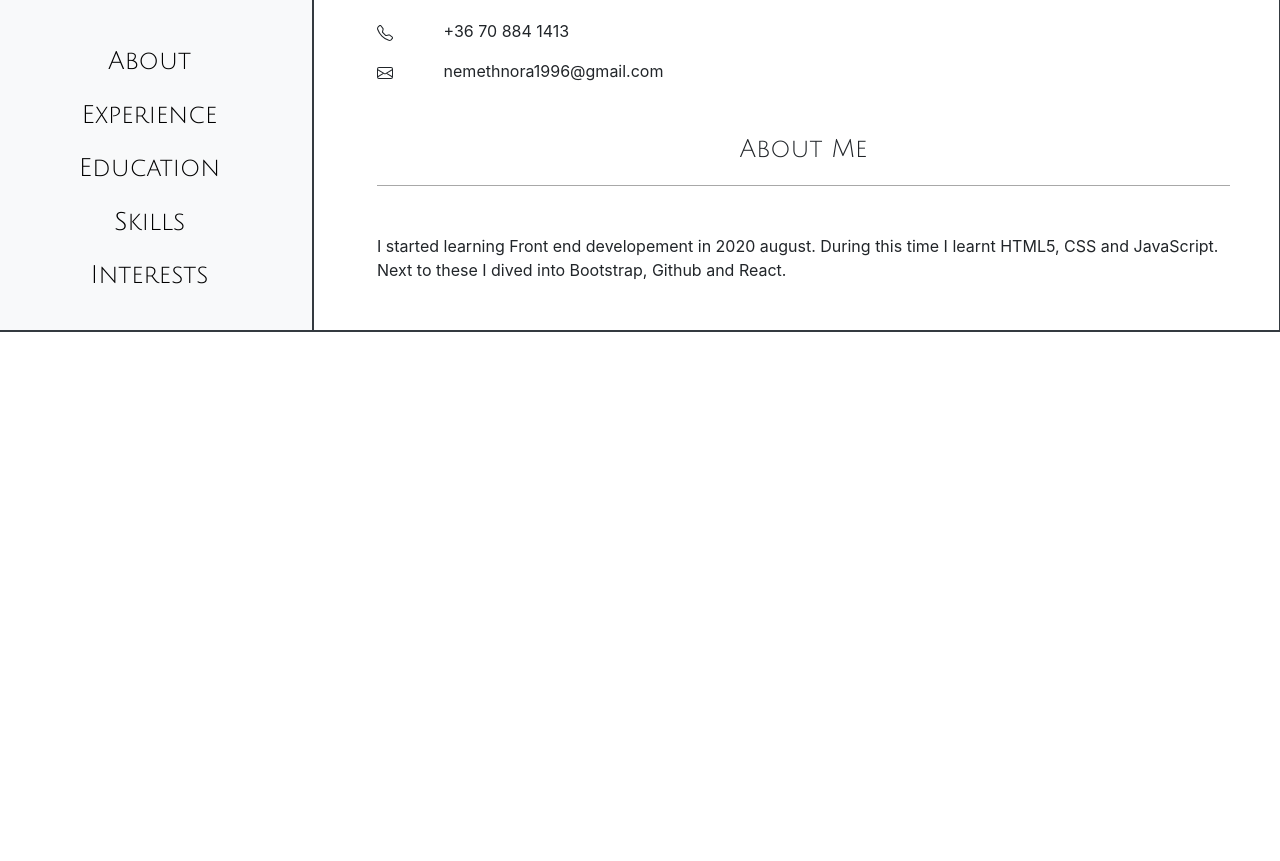
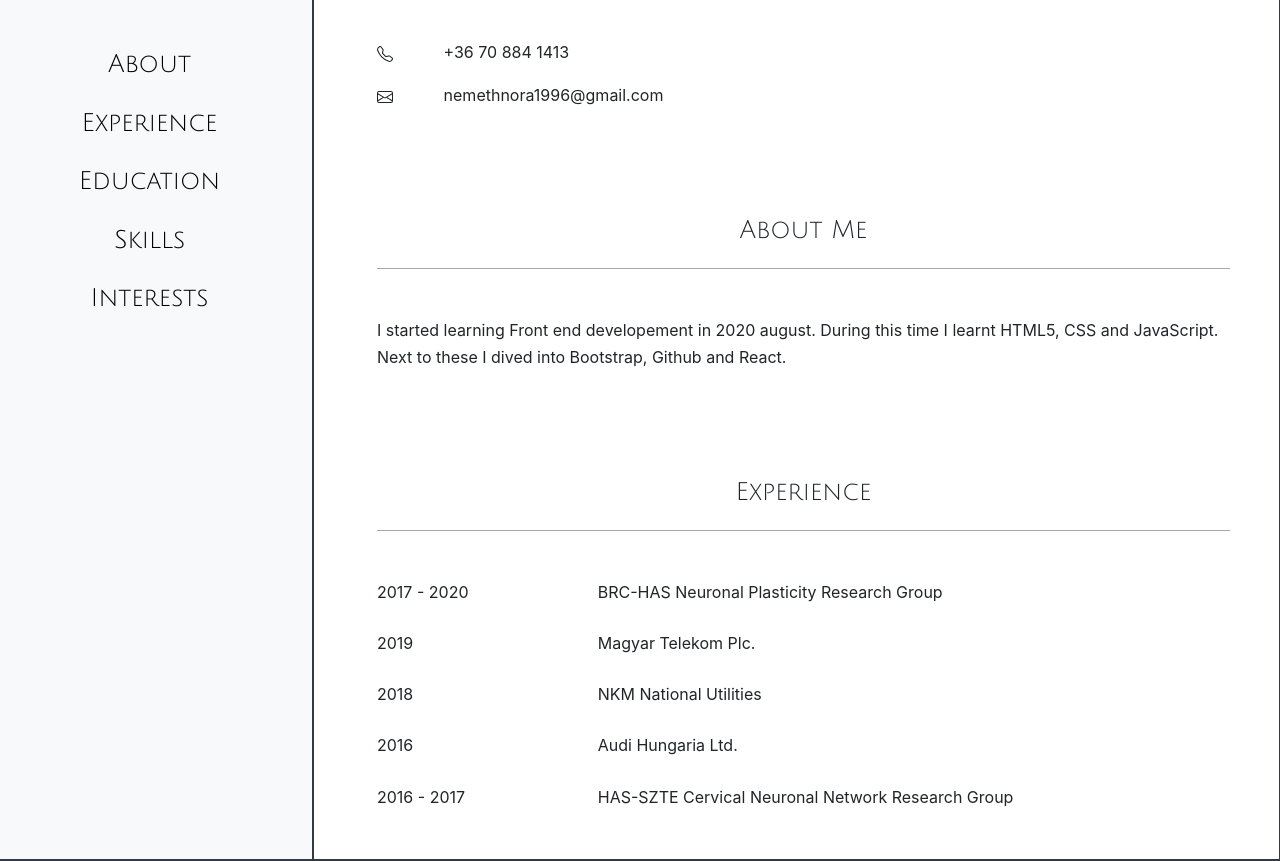
Before and after one commit to nora-nemeth/resume, a plain HTML site: page index.html in a window 1280 px wide. Shown: the part 319-1180 px from the top of the page. Before the commit the page ends 800 px from the top, so only its background shows below. Drawn offline with nearby package versions, Linux system fonts and the light colour scheme.

Commit message:
Add experience part

```diff
--- a/index.html
+++ b/index.html
@@ -25,7 +25,6 @@
     <!-- Main part -->
     <div class="container-fluid border border-dark p-0 m-0">
       <div class="row">
-
         <!-- Sidebar -->
         <div class="col-3 border border-dark bg-light" id="menu_col">
           <img src="profile_photo.jpg" alt="profilePhoto" id="profilePhoto" />
@@ -52,7 +51,7 @@
 
         <!-- About section -->
         <div class="col-9 border border-dark">
-          <div class="row" id="name">Nora Nemeth</div>
+          <div class="row ml-5" id="name">Nora Nemeth</div>
           <div class="row">
             <div class="col-1 ml-5 mt-4">
               <i class="bi bi-telephone">
@@ -91,13 +90,48 @@
             </div>
             <div class="col ml-0 pl-0">nemethnora1996@gmail.com</div>
           </div>
-					<div class="row mt-5 mb-0 pb-0 justify-content-center about">About Me</div>
-					<div class="mr-5 ml-5"><hr></div>
-          <div class="row m-5">I started learning Front end developement in 2020 august. During this time I learnt HTML5, CSS and JavaScript.<br> Next to these I dived into Bootstrap, Github and React. </div>
+          <div class="row pb-0 justify-content-center about" id="about">
+            About Me
+          </div>
+          <div class="mr-5 ml-5"><hr /></div>
+          <div class="row m-5">
+            I started learning Front end developement in 2020 august. During
+            this time I learnt HTML5, CSS and JavaScript.<br />
+            Next to these I dived into Bootstrap, Github and React.
           </div>
 
           <!-- Experience section -->
-
+          <div class="row pb-0 justify-content-center about" id="experience">
+            Experience
+          </div>
+          <div class="mr-5 ml-5"><hr /></div>
+          <div class="m-5">
+            <div class="row mb-4">
+              <div class="col-3">2017 - 2020</div>
+              <div class="col-9">
+                BRC-HAS Neuronal Plasticity Research Group
+              </div>
+            </div>
+            <div class="row mb-4">
+              <div class="col-3">2019</div>
+              <div class="col-9">Magyar Telekom Plc.</div>
+            </div>
+            <div class="row mb-4">
+              <div class="col-3">2018</div>
+              <div class="col-9">NKM National Utilities</div>
+            </div>
+            <div class="row mb-4">
+              <div class="col-3">2016</div>
+              <div class="col-9">Audi Hungaria Ltd.</div>
+            </div>
+            <div class="row mb-4">
+              <div class="col-3">2016 - 2017</div>
+              <div class="col-9">
+                HAS-SZTE Cervical Neuronal Network Research Group
+              </div>
+            </div>
+          </div>
+        </div>
         <!-- Education section -->
 
         <!-- skills section -->
--- a/styles.css
+++ b/styles.css
@@ -1,10 +1,45 @@
-#profilePhoto {
-	height: 150px;
-	width: 100px;
+.about {
+	font-family: 'Julius Sans One', sans-serif;
+	font-size: 25px;
+	margin-top: 100px;
 }
 
-ul {
-	list-style: none;
+body {
+	width: 100%;
+	height: 100%;
+	overflow-x: hidden;
+	line-height: 1.7 !important;
+
+}
+
+.experience {
+	margin-top: 100px;
+
+}
+
+hr {
+	background-color: rgb(187, 187, 187);
+}
+
+html {
+	scroll-behavior: smooth;
+	line-height: 1.6;
+
+}
+
+li a, ul li a:visited {
+	color: black;
+	text-decoration: none;
+}
+
+li a:hover, ul li a:active {
+	color: rgb(155, 153, 153);
+	text-decoration: none;
+}
+
+li.active a {
+	color: black;
+	text-decoration: none;
 }
 
 #menu_col {
@@ -21,24 +56,11 @@ ul {
 	font-size: 25px;
 }
 
-li a, ul li a:visited {
-	color: black;
-	text-decoration: none;
-}
-li a:hover, ul li a:active {
-	color: rgb(155, 153, 153);
-	text-decoration: none;
-}
-li.active a {
-	color: black;
-	text-decoration: none;
+#profilePhoto {
+	height: 150px;
+	width: 100px;
 }
 
-.about {
-	font-family: 'Julius Sans One', sans-serif;
-	font-size: 25px;
+ul {
+	list-style: none;
 }
-
-hr {
-	background-color:rgb(187, 187, 187);
-}
```
Lines whose indentation alone changed are shown as unchanged.
